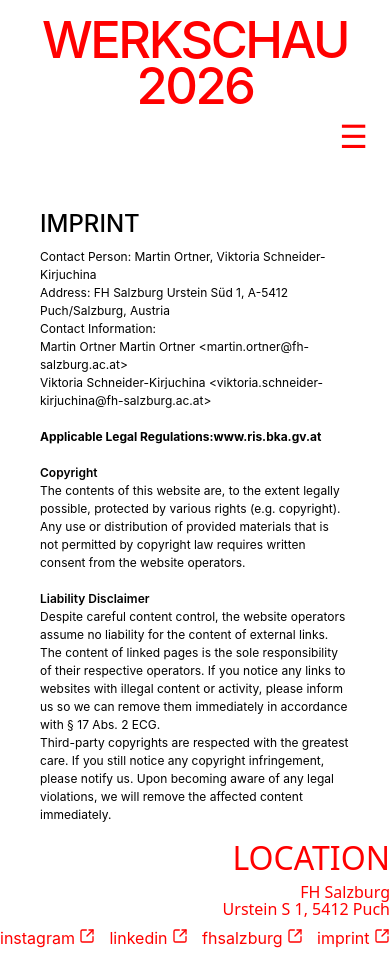
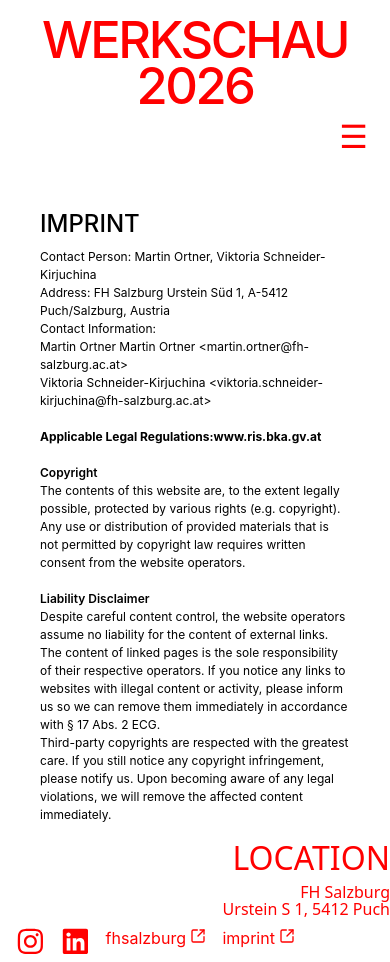
Before and after one commit to natsmnv/Werkschau, a React (Vite) app: page /imprint in a window 390 px wide. Built offline with nearby package versions, Linux system fonts and the light colour scheme.

Commit message:
responsive links added

```diff
--- a/src/components/Footer.tsx
+++ b/src/components/Footer.tsx
@@ -1,5 +1,6 @@
 import "./Home.css";
 import { LuSquareArrowOutUpRight } from "react-icons/lu";
+import { FaInstagram, FaLinkedin } from "react-icons/fa";
 
 function Footer() {
     return (
@@ -18,7 +19,13 @@ function Footer() {
                     target="_blank"
                     rel="noopener noreferrer"
                 >
-                    instagram <LuSquareArrowOutUpRight />
+                    <span className="desktop-text">
+                        instagram <LuSquareArrowOutUpRight />
+                    </span>
+
+                    <span className="mobile-icon">
+                        <FaInstagram />
+                    </span>
                 </a>
 
                 <a
@@ -26,7 +33,13 @@ function Footer() {
                     target="_blank"
                     rel="noopener noreferrer"
                 >
-                    linkedin <LuSquareArrowOutUpRight />
+                    <span className="desktop-text">
+                        linkedin <LuSquareArrowOutUpRight />
+                    </span>
+
+                    <span className="mobile-icon">
+                        <FaLinkedin />
+                    </span>
                 </a>
 
                 <a
--- a/src/components/Home.css
+++ b/src/components/Home.css
@@ -70,6 +70,10 @@
   color: #fb9999;
 }
 
+.mobile-icon {
+  display: none;
+}
+
 /* MOBILE */
 @media only screen and (max-width: 600px) {
   .hero-image {
@@ -90,4 +94,22 @@
     width: 100%;
     text-align: right;
   }
+
+  .desktop-text {
+    display: none;
+  }
+
+  /* Show icons on mobile */
+  .mobile-icon {
+    display: inline-flex;
+    font-size: 1.8rem;
+    align-items: center;
+  }
+
+  .footer-links {
+    gap: 1rem;
+    flex-wrap: wrap;
+    justify-content: flex-start;
+    padding-left: 1rem;
+  }
 }
```
